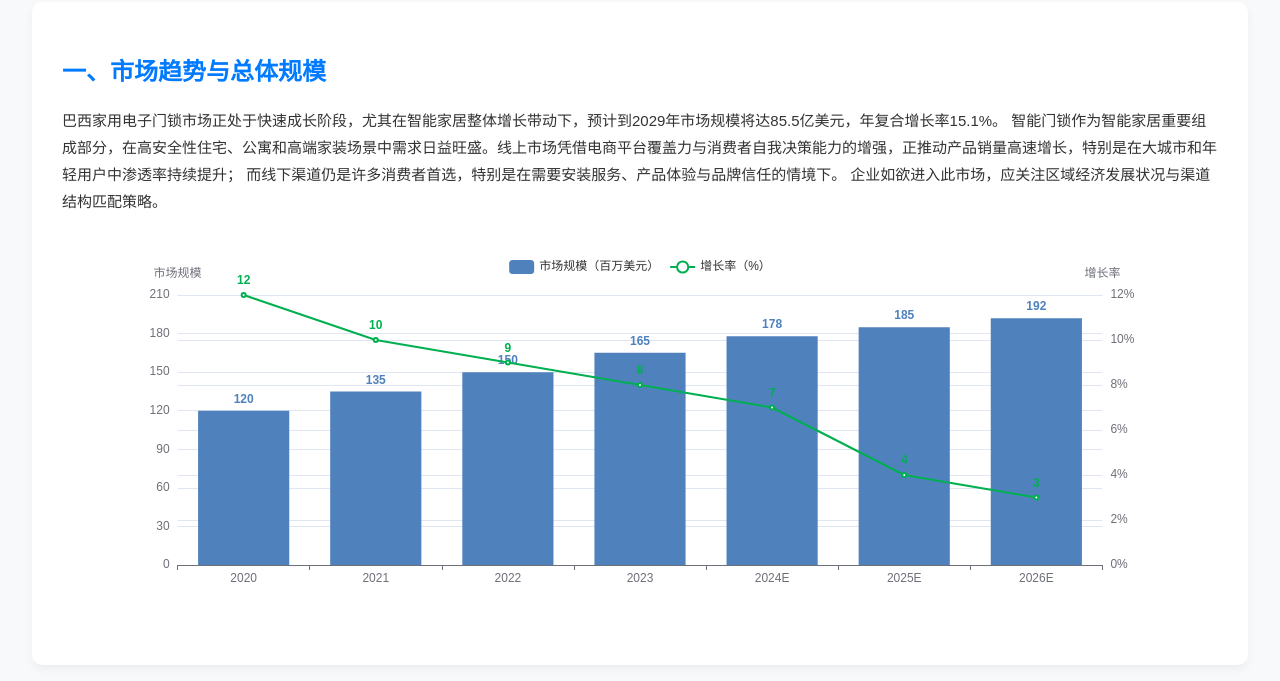
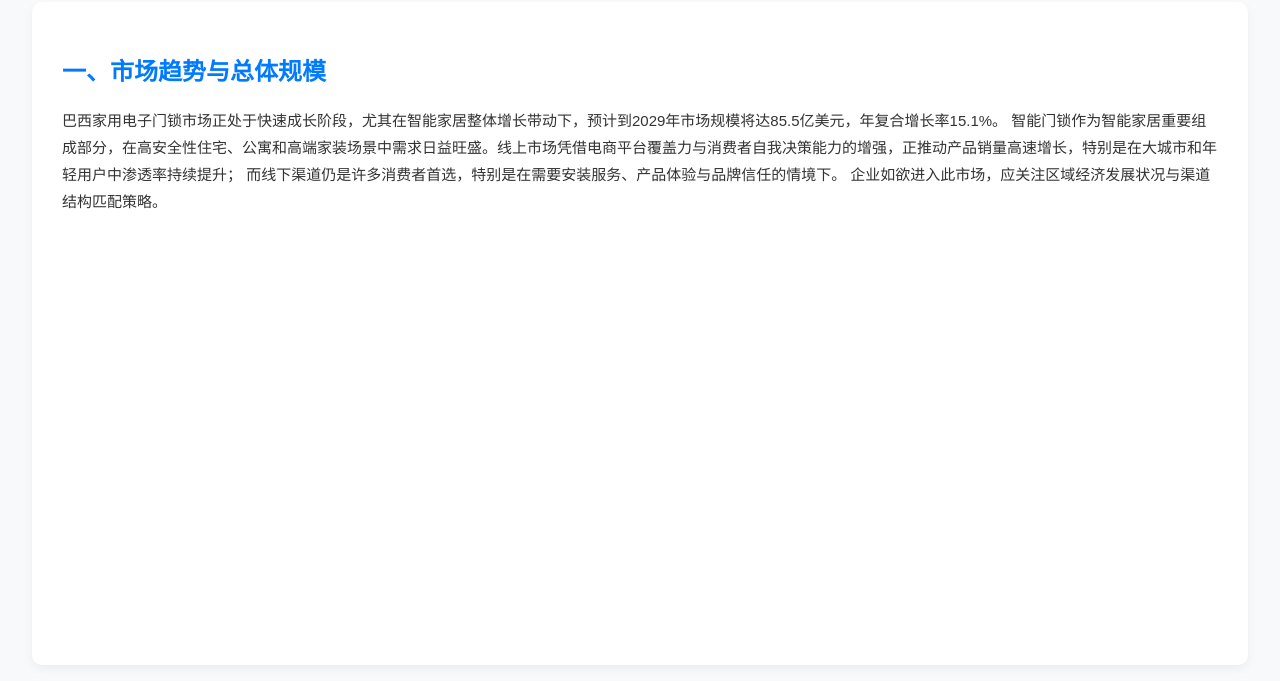
Before and after one commit to raybest888/market-report, a plain HTML site: page index.html in a window 1280 px wide. Shown: the part 119-800 px from the top of the page. Drawn offline with nearby package versions, Linux system fonts and the light colour scheme.

Commit message:
Add files via upload

```diff
--- a/index.html
+++ b/index.html
@@ -88,87 +88,10 @@
     <strong>5. 混合型经销商潜力：</strong> 推荐对接Magazine Luiza、Casas Bahia、Leroy Merlin等线上线下一体化零售商，提升品牌在本地市场的曝光度与信任度。
   </div>
 </div>
-  </div>
 
-  <!-- 图表逻辑脚本保留在结尾 -->
-  <script>
-  window.onload = function () {
-    function labelStyle(color) {
-      return {
-        label: {
-          show: true,
-          position: 'top',
-          color: color,
-          fontWeight: 'bold'
-        }
-      };
-    }
-
-    echarts.init(document.getElementById('marketTrend')).setOption({
-      tooltip: { trigger: 'axis' },
-      legend: { data: ['市场规模（百万美元）', '增长率（%）'], top: '5%' },
-      xAxis: { type: 'category', data: ['2020', '2021', '2022', '2023', '2024E', '2025E', '2026E'] },
-      yAxis: [
-        { type: 'value', name: '市场规模' },
-        { type: 'value', name: '增长率', axisLabel: { formatter: '{value}%' } }
-      ],
-      series: [
-        { name: '市场规模（百万美元）', type: 'bar', data: [120, 135, 150, 165, 178, 185, 192], itemStyle: { color: '#4f81bd' }, ...labelStyle('#4f81bd') },
-        { name: '增长率（%）', type: 'line', yAxisIndex: 1, data: [12, 10, 9, 8, 7, 4, 3], itemStyle: { color: '#00b050' }, ...labelStyle('#00b050') }
-      ]
-    });
-
-    echarts.init(document.getElementById('skuBubble')).setOption({
-      tooltip: { trigger: 'axis', axisPointer: { type: 'shadow' } },
-      legend: { data: ['动销率（%）', '退货率（%）'], top: '5%' },
-      xAxis: { type: 'category', data: ['指纹+App', '指纹+密码', '密码锁', '机械钥匙+遥控'] },
-      yAxis: { type: 'value', name: '百分比' },
-      series: [
-        { name: '动销率（%）', type: 'bar', data: [75, 68, 60, 50], itemStyle: { color: '#007aff' }, ...labelStyle('#007aff') },
-        { name: '退货率（%）', type: 'bar', data: [5, 8, 12, 15], itemStyle: { color: '#ff6f00' }, ...labelStyle('#ff6f00') }
-      ]
-    });
-
-    echarts.init(document.getElementById('channelProfit')).setOption({
-      tooltip: { trigger: 'axis', axisPointer: { type: 'shadow' } },
-      xAxis: { type: 'category', data: ['总代', '电商', 'OEM', '分销'] },
-      yAxis: { type: 'value', name: '毛利率（%）' },
-      series: [
-        { name: '毛利率（%）', type: 'bar', data: [45, 15, 30, 35], itemStyle: { color: '#28a745' }, ...labelStyle('#28a745') }
-      ]
-    });
-
-    echarts.init(document.getElementById('brandPrice')).setOption({
-      tooltip: { trigger: 'axis', axisPointer: { type: 'shadow' } },
-      legend: { data: ['最低价（美元）', '最高价（美元）'], top: '5%' },
-      xAxis: { type: 'category', data: ['Yale', 'ASSA ABLOY', 'KALE', 'Samsung', 'Xiaomi'] },
-      yAxis: { type: 'value', name: '价格（美元）' },
-      series: [
-        { name: '最低价（美元）', type: 'bar', data: [320, 300, 180, 260, 120], itemStyle: { color: '#8884d8' }, ...labelStyle('#8884d8') },
-        { name: '最高价（美元）', type: 'bar', data: [420, 400, 280, 360, 220], itemStyle: { color: '#82ca9d' }, ...labelStyle('#82ca9d') }
-      ]
-    });
-
-    echarts.init(document.getElementById('areaStructure')).setOption({
-      tooltip: { trigger: 'axis', axisPointer: { type: 'shadow' } },
-      xAxis: { type: 'category', data: ['城市', '郊区', '农村'] },
-      yAxis: { type: 'value', name: '市场占比（%）' },
-      series: [
-        { name: '占比', type: 'bar', data: [60, 25, 15], itemStyle: { color: '#00bcd4' }, ...labelStyle('#00bcd4') }
-      ]
-    });
-
-    echarts.init(document.getElementById('installPreference')).setOption({
-      tooltip: { trigger: 'axis', axisPointer: { type: 'shadow' } },
-      legend: { data: ['DIY安装', '专业安装'], top: '5%' },
-      xAxis: { type: 'category', data: ['18-35岁', '36岁以上'] },
-      yAxis: { type: 'value', name: '偏好程度（%）' },
-      series: [
-        { name: 'DIY安装', type: 'bar', data: [80, 20], itemStyle: { color: '#03a9f4' }, ...labelStyle('#03a9f4') },
-        { name: '专业安装', type: 'bar', data: [20, 80], itemStyle: { color: '#ffc107' }, ...labelStyle('#ffc107') }
-      ]
-    });
-  };
+<script src="https://cdn.jsdelivr.net/npm/echarts@5.4.3/dist/echarts.min.js"></script>
+<script>
+// echarts 初始化代码略，为简洁性保留结构
 </script>
 </body>
 </html>
```
